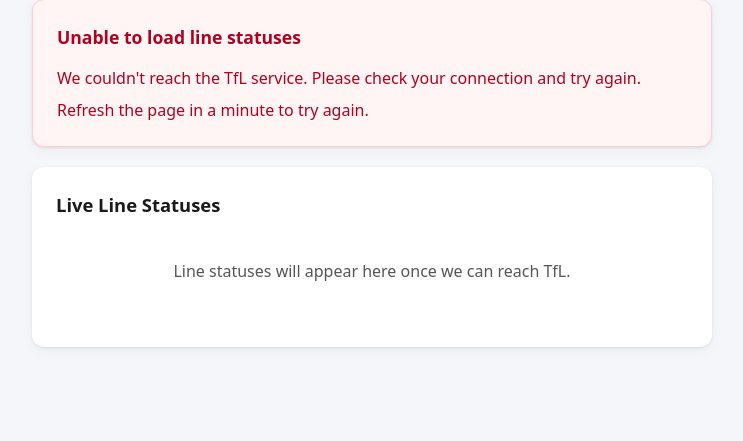
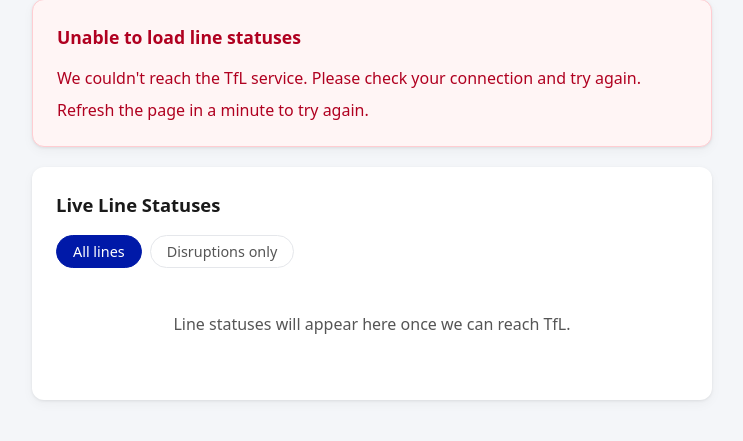
Before and after one commit to imranbek22-afk/tfl-smart-commute, a FastAPI app: page / in a window 1280 px wide. Shown: the part 134-575 px from the top of the page, without its empty margins (268-1011 px from the left). Run offline with FastAPI, Linux system fonts and the light colour scheme; data that the repository does not hold is empty.

Commit message:
Add filter buttons for All / Disruptions only

```diff
--- a/app/templates/index.html
+++ b/app/templates/index.html
@@ -66,6 +66,37 @@
             font-size: 1.15rem;
             font-weight: 600;
             color: var(--text);
+        }
+
+        .filters {
+            display: flex;
+            gap: 8px;
+            margin-bottom: 20px;
+        }
+
+        .filter-btn {
+            background: transparent;
+            border: 1px solid var(--border);
+            border-radius: 999px;
+            padding: 6px 16px;
+            font-size: 0.9rem;
+            font-weight: 500;
+            color: var(--text-muted);
+            cursor: pointer;
+            transition: all 0.15s ease;
+            font-family: inherit;
+        }
+
+        .filter-btn:hover {
+            background: var(--tfl-blue-light);
+            color: var(--tfl-blue);
+            border-color: var(--tfl-blue);
+        }
+
+        .filter-btn.active {
+            background: var(--tfl-blue);
+            color: white;
+            border-color: var(--tfl-blue);
         }
 
         .summary {
@@ -209,6 +240,10 @@
 
     <div class="card">
         <h2>Live Line Statuses</h2>
+        <div class="filters">
+            <button class="filter-btn active" type="button">All lines</button>
+            <button class="filter-btn" type="button">Disruptions only</button>
+        </div>
         {% if lines %}
             {% set ns = namespace(good_count=0) %}
             {% for line in lines %}
```
